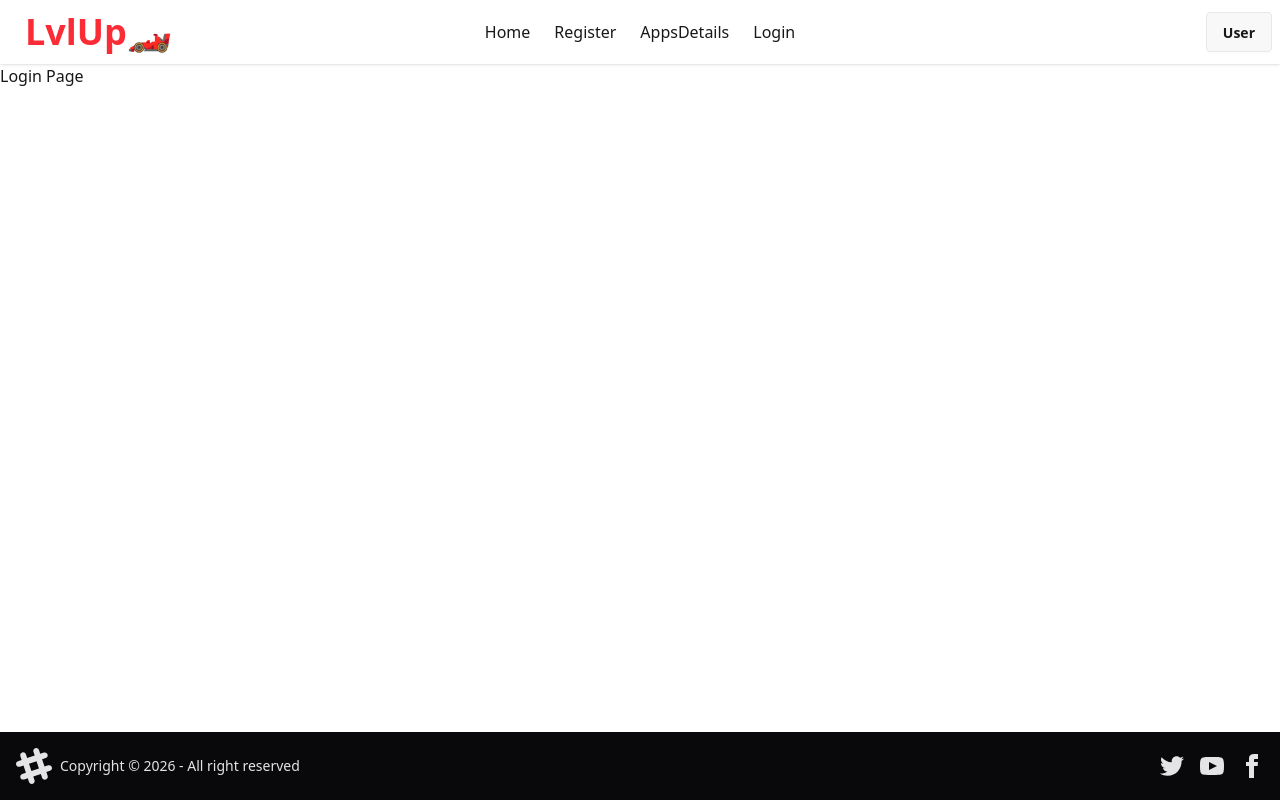
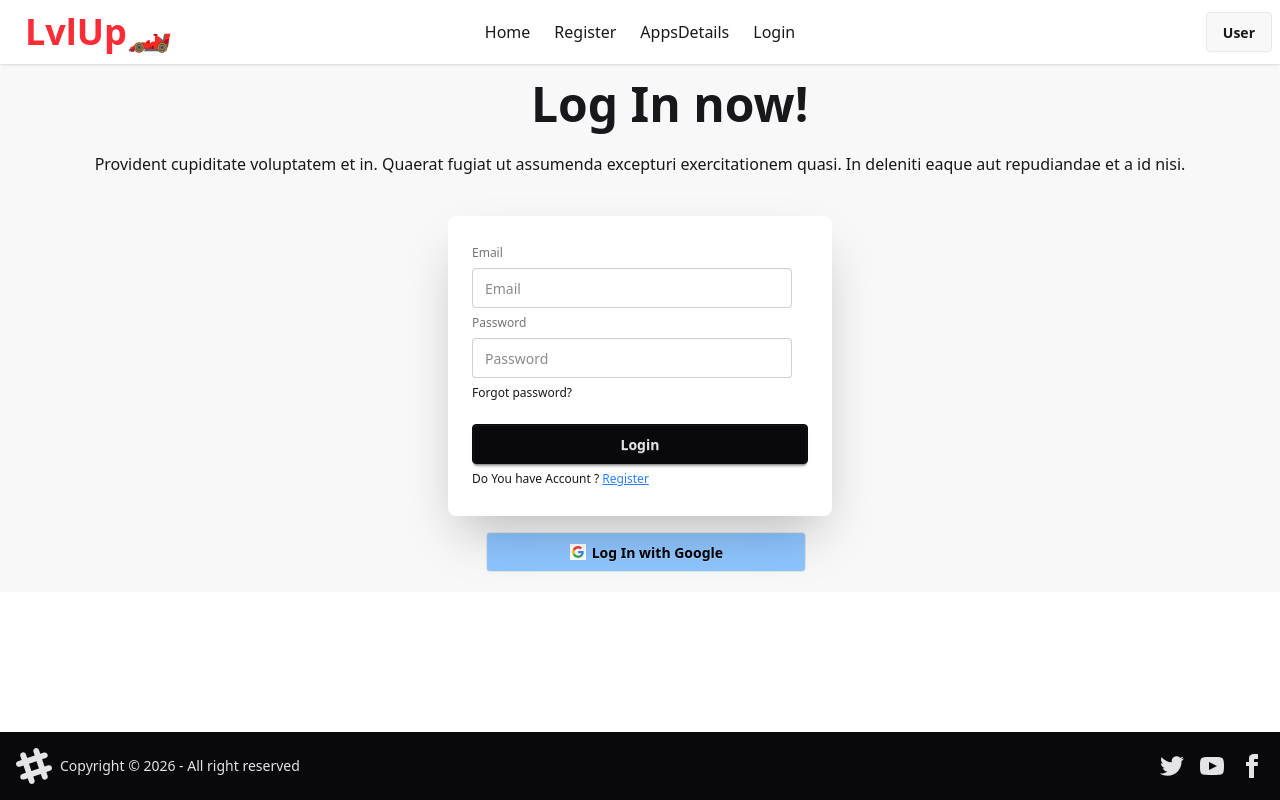
Before and after one commit to mah-fuz7/LVLUP, a React (Vite) app: page /login in a window 1280 px wide. Built offline with nearby package versions, Linux system fonts and the light colour scheme; no server answers.

Commit message:
forget password

```diff
--- a/src/Context/AuthProvider.jsx
+++ b/src/Context/AuthProvider.jsx
@@ -1,4 +1,4 @@
-import { createUserWithEmailAndPassword, GoogleAuthProvider, signInWithPopup, updateProfile } from "firebase/auth"
+import { createUserWithEmailAndPassword, GoogleAuthProvider, sendPasswordResetEmail, signInWithEmailAndPassword, signInWithPopup, updateProfile } from "firebase/auth"
 import { auth } from "../firebase/firebase.config"
 import { AuthContext } from "./AuthContext"
 
@@ -22,15 +22,23 @@
 const signinwithGoogleFunc=()=>{
     return signInWithPopup(auth,provider)
 }
-
-
+// login with Email and password
+const signInWithEmailAndPasswordFunc=(email,password)=>{
+    return signInWithEmailAndPassword(auth,email,password)
+}
+// reset password
+const resetPasswordFunc=(email)=>{
+    return sendPasswordResetEmail(auth,email)
+}
 
 
 // authInfo obj
 const authInfo={
 createuserwithEmailAndPasswordFunc,
 updateProfileFunc,
-signinwithGoogleFunc
+signinwithGoogleFunc,
+signInWithEmailAndPasswordFunc,
+resetPasswordFunc
 
 
 }
--- a/src/pages/Login.jsx
+++ b/src/pages/Login.jsx
@@ -1,10 +1,93 @@
-import React from 'react';
+import React, { useContext, useState } from 'react';
+import { Link } from 'react-router';
+import { AuthContext } from '../Context/AuthContext';
 
 const Login = () => {
+    const emailRef=useState(null)
+// auth-context
+const{signInWithEmailAndPasswordFunc,signinwithGoogleFunc,resetPasswordFunc }=useContext(AuthContext)
+
+// log in with email and password
+const handleLogin=(event)=>{
+    event.preventDefault();
+
+    const email=event.target.email.value
+    const password=event.target.Password.value
+console.log(email,password)
+    signInWithEmailAndPasswordFunc(email,password)
+    .then(result=>{
+        console.log(result.user)
+    })
+    .catch(error=>{
+        console.log(error.message)
+    })
+
+
+}
+// login with google
+   const handleLoginWithGoogle=()=>{
+
+     signinwithGoogleFunc()
+    .then(result=>{
+        console.log(result.user)
+    })
+    .catch(error=>{
+        console.log(error.message)
+    })
+   }
+
+// reset password
+const resetPassword=()=>{
+    const email=emailRef.current.value
+    resetPasswordFunc(email)
+.then(()=>{
+    console.log("email send")
+})
+.catch(error=>{
+    console.log(error)
+})
+}
     return (
-        <div>
-                <h1>Login Page</h1>
-        </div>
+
+
+       <div className='bg-base-200'>
+                <form onSubmit={handleLogin} >
+
+       <div className="hero bg-base-200 ">
+  <div className="hero-content flex-col ">
+    <div className="text-center lg:text-left">
+      <h1 className="text-5xl font-bold lg:ml-[40%]">Log In now!</h1>
+      <p className="py-6">
+        Provident cupiditate voluptatem et in. Quaerat fugiat ut assumenda excepturi exercitationem
+        quasi. In deleniti eaque aut repudiandae et a id nisi.
+      </p>
+    </div>
+    <div className="card bg-base-100 w-full max-w-sm shrink-0 shadow-2xl">
+      <div className="card-body">
+            <fieldset  className="fieldset">
+          <label className="label">Email</label>
+          <input ref={emailRef} name='email' type="email" className="input" placeholder="Email" />
+          <label className="label">Password</label>
+          <input name='Password' type="password" className="input" placeholder="Password" />
+<div><a onClick={resetPassword} className="link link-hover">Forgot password?</a></div>
+          <button className="btn btn-neutral mt-4">Login </button>
+          <p>Do You have Account ? <Link to='/register'><span className='underline text-blue-500'>Register</span></Link></p>
+
+
+        </fieldset>
+
+      </div>
+    </div>
+  </div>
+</div>
+        </form>
+        {/* google sign in button */}
+        <button onClick={handleLoginWithGoogle} className="btn  bg-blue-300  text-black border-[#e5e5e5] ml-[25%] lg:ml-[38%] w-[50%] lg:w-[25%] mb-5">
+  <svg aria-label="Google logo" width="16" height="16 " xmlns="http://www.w3.org/2000/svg" viewBox="0 0 512 512"><g><path d="m0 0H512V512H0" fill="#fff"></path><path fill="#34a853" d="M153 292c30 82 118 95 171 60h62v48A192 192 0 0190 341"></path><path fill="#4285f4" d="m386 400a140 175 0 0053-179H260v74h102q-7 37-38 57"></path><path fill="#fbbc02" d="m90 341a208 200 0 010-171l63 49q-12 37 0 73"></path><path fill="#ea4335" d="m153 219c22-69 116-109 179-50l55-54c-78-75-230-72-297 55"></path></g></svg>
+  Log In with Google
+</button>
+
+</div>
     );
 };
 
--- a/src/pages/Register.jsx
+++ b/src/pages/Register.jsx
@@ -12,7 +12,7 @@
  }=useContext(AuthContext)
 
 //   handlegoogleSignin handeler
-const handlegoogleSignin=(event)=>{
+const handlegoogleSignin=()=>{
 
   // event.preventDefault();
 signinwithGoogleFunc()
```
